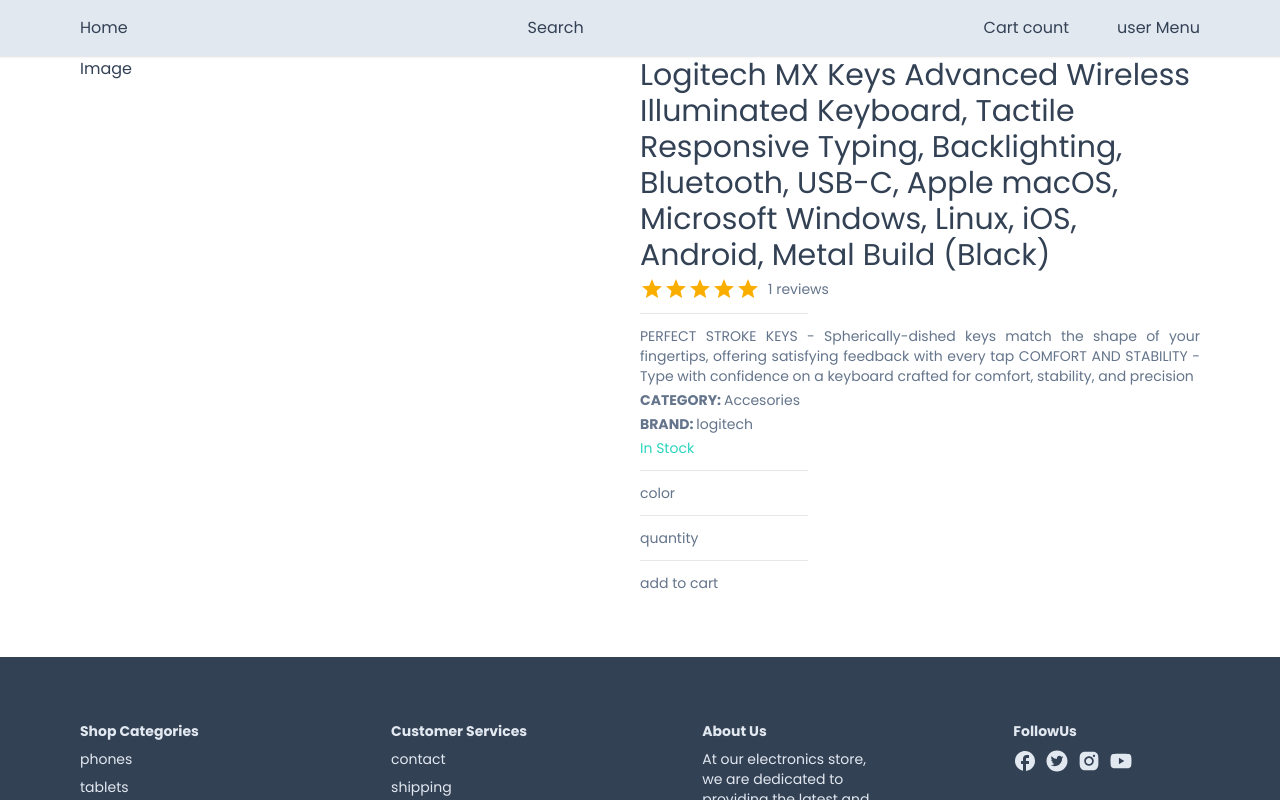
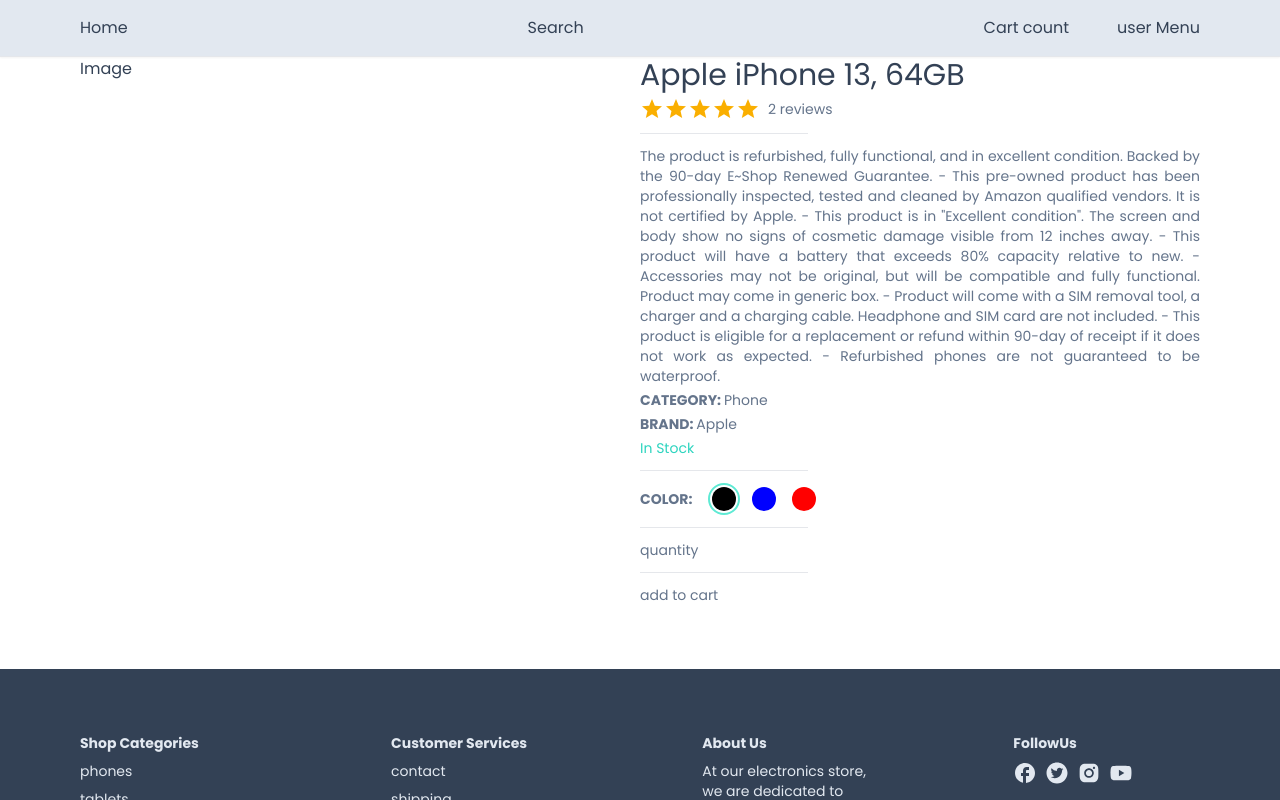
Before and after one commit to qhungo0125/nextjs-shop, a Next.js app: page /product/648437b38c44d52b9542e340 in a window 1280 px wide. Shown: the top 800 px of the page. Built offline with nearby package versions, Linux system fonts and the light colour scheme.

Commit message:
add color picker

```diff
--- a/app/product/[productId]/page.tsx
+++ b/app/product/[productId]/page.tsx
@@ -17,7 +17,7 @@ const ProductPage: React.FC<Props> = (props) => {
   return (
     <div>
       <Container>
-        <ProductDetail product={products[1]} />
+        <ProductDetail product={products[2]} />
       </Container>
     </div>
   );
--- /dev/null
+++ b/components/product/ColorPicker.tsx
@@ -0,0 +1,42 @@
+'use client';
+import { CartProductType, SelectedImgType } from '@/types/CartProduct';
+import React from 'react';
+
+interface Props {
+  images: SelectedImgType[];
+  cartProduct: CartProductType;
+  onChangeColor: (value: SelectedImgType) => void;
+}
+
+const ColorPicker: React.FC<Props> = (props) => {
+  const { images, cartProduct, onChangeColor = () => {} } = props;
+  return (
+    <div className='flex gap-4 items-center'>
+      <div className='font-semibold'>COLOR: </div>
+      <div className='flex gap-2'>
+        {images.map((image) => {
+          const { colorCode } = image;
+          const selected = colorCode === cartProduct.selectedImg.colorCode;
+          return (
+            <div
+              key={colorCode}
+              className={`w-8 h-8 rounded-full border-2 ${
+                selected ? 'border-teal-300' : 'border-none'
+              }
+              flex items-center justify-center
+              `}
+              onClick={() => onChangeColor(image)}
+            >
+              <div
+                className={`w-6 h-6 rounded-full cursor-pointer `}
+                style={{ backgroundColor: colorCode }}
+              ></div>
+            </div>
+          );
+        })}
+      </div>
+    </div>
+  );
+};
+
+export default ColorPicker;
--- a/components/product/ProductDetail.tsx
+++ b/components/product/ProductDetail.tsx
@@ -1,7 +1,11 @@
+'use client';
+
 import { calculateRating } from '@/utils/calculate';
 import { Rating } from '@mui/material';
-import React from 'react';
+import React, { use } from 'react';
 import SplitLine from '../SplitLine';
+import { CartProductType, SelectedImgType } from '@/types/CartProduct';
+import ColorPicker from './ColorPicker';
 
 interface Props {
   product: any;
@@ -9,11 +13,36 @@ interface Props {
 
 const ProductDetail: React.FC<Props> = (props) => {
   const { product } = props;
-  const { reviews, description, category, inStock, brand } = product;
+  const {
+    name,
+    reviews,
+    description,
+    category,
+    inStock,
+    brand,
+    id,
+    images,
+    price,
+  } = product;
+
+  const [cartProduct, setCartProduct] = React.useState<CartProductType>({
+    id,
+    name,
+    description,
+    category,
+    brand,
+    selectedImg: images[0],
+    quantity: 1,
+    price,
+  });
 
   const rating = React.useMemo(() => {
     return calculateRating(reviews);
   }, [reviews]);
+
+  const onChangeColor = React.useCallback((value: SelectedImgType) => {
+    setCartProduct((prev) => ({ ...prev, selectedImg: value }));
+  }, []);
 
   return (
     <div className='grid grid-cols-1 md:grid-cols-2'>
@@ -38,7 +67,13 @@ const ProductDetail: React.FC<Props> = (props) => {
           {inStock ? 'In Stock' : 'Out of Stock'}
         </div>
         <SplitLine />
-        <div>color</div>
+        <div>
+          <ColorPicker
+            cartProduct={cartProduct}
+            images={images}
+            onChangeColor={onChangeColor}
+          />
+        </div>
         <SplitLine />
         <div>quantity</div>
         <SplitLine />
--- a/types/CartProduct.tsx
+++ b/types/CartProduct.tsx
@@ -1,15 +1,15 @@
-export type CartProduct = {
+export type CartProductType = {
   id: string;
   name: string;
   description: string;
   category: string;
   brand: string;
-  selectedImg: SelectedImg;
+  selectedImg: SelectedImgType;
   quantity: number;
   price: number;
 };
 
-export type SelectedImg = {
+export type SelectedImgType = {
   color: string;
   colorCode: string;
   img: string;
```
